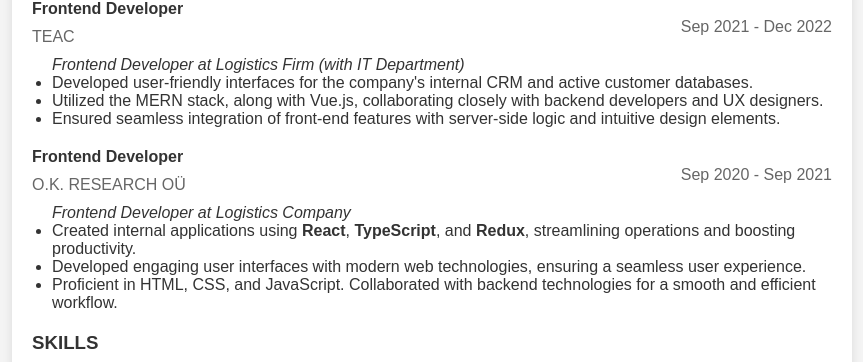
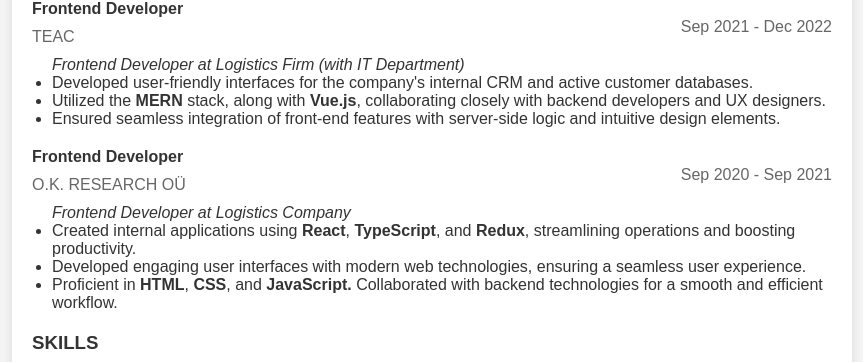
Before and after one commit to ArtemiuszKuzniecow/ArtemiuszKuzniecow.github.io, a plain HTML site: page index.html in a window 1280 px wide. Shown: the part 880-1242 px from the top of the page, without its empty margins (208-1071 px from the left). Drawn offline with Linux system fonts and the light colour scheme.

Commit message:
Update index.html

```diff
--- a/index.html
+++ b/index.html
@@ -62,7 +62,7 @@
             <ul style="margin: 10px 0 0 20px; padding: 0; list-style: disc;">
                 <i>Frontend Developer at Logistics Firm (with IT Department)</i>
                 <li>Developed user-friendly interfaces for the company's internal CRM and active customer databases.</li>
-                <li>Utilized the MERN stack, along with Vue.js, collaborating closely with backend developers and UX designers.</li>
+                <li>Utilized the <strong>MERN</strong> stack, along with <strong>Vue.js</strong>, collaborating closely with backend developers and UX designers.</li>
                 <li>Ensured seamless integration of front-end features with server-side logic and intuitive design elements.</li>
             </ul>
         </div>
@@ -77,7 +77,7 @@
                 <i>Frontend Developer at Logistics Company</i>
                 <li>Created internal applications using <strong>React</strong>, <strong>TypeScript</strong>, and <strong>Redux</strong>, streamlining operations and boosting productivity.</li>
                 <li>Developed engaging user interfaces with modern web technologies, ensuring a seamless user experience.</li>
-                <li>Proficient in HTML, CSS, and JavaScript. Collaborated with backend technologies for a smooth and efficient workflow.</li>
+                <li>Proficient in <strong>HTML</strong>, <strong>CSS</strong>, and <strong>JavaScript.</strong> Collaborated with backend technologies for a smooth and efficient workflow.</li>
             </ul>
         </div>
 
```
